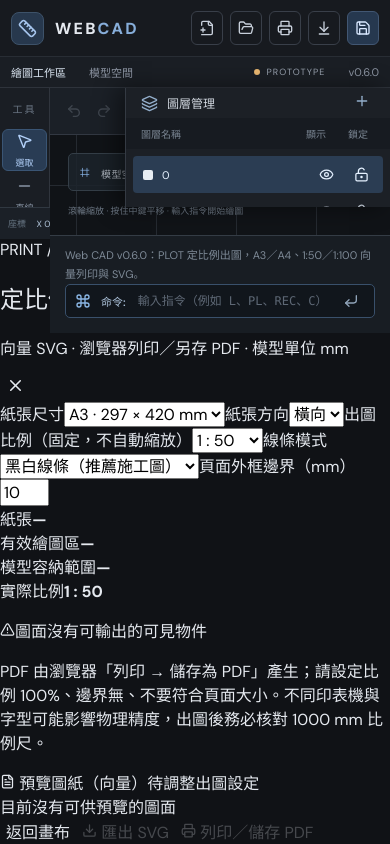
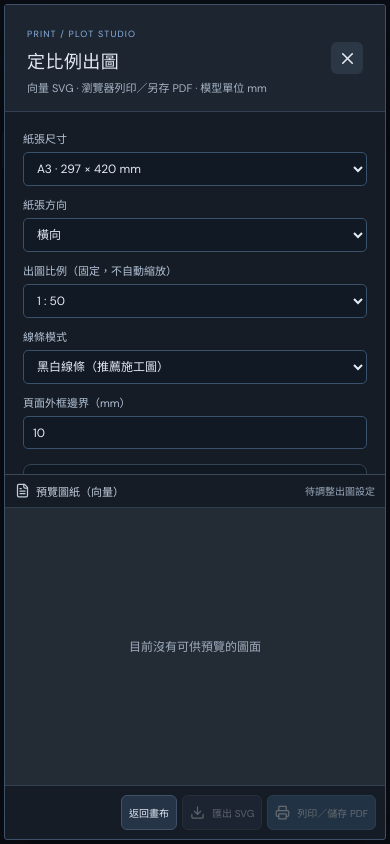
Before and after one commit to shinkureru/web-cad, a React (Vite) app: page / in a window 390 px wide. Both pictures are taken after a click on the button 285 px from the left and 28 px from the top of the page. Built offline with nearby package versions, Linux system fonts and the light colour scheme.

Commit message:
style: responsive plotting studio with clear physical paper controls and print safeguards

```diff
--- a/src/styles.css
+++ b/src/styles.css
@@ -78,3 +78,51 @@
 .exchange-report p{font-size:11px;line-height:1.7;color:#b9c9dc;margin:5px 0}
 .exchange-report p:not(:first-of-type){border-top:1px solid #ffffff16;padding-top:6px}
 @media(max-width:740px){.exchange-report{left:8px;bottom:8px;width:calc(100% - 16px);max-height:42%}.header-actions button{padding:0 7px}}
+
+/* v0.6.0 — physically-scaled vector plot studio */
+.plot-overlay{position:fixed;inset:0;z-index:60;background:#090d14d9;display:grid;place-items:center;padding:22px}
+.plot-dialog{width:min(1120px,98vw);height:min(790px,94vh);background:#161c25;color:#e3e9f2;border:1px solid #3e5168;
+  box-shadow:0 23px 90px #0009;border-radius:12px;overflow:hidden;display:flex;flex-direction:column}
+.plot-header{padding:16px 22px;display:flex;justify-content:space-between;align-items:center;
+  border-bottom:1px solid #334051;gap:18px;flex-shrink:0;background:#1c2530}
+.plot-eyebrow{font-size:9px;letter-spacing:.13em;color:#8db3e4}
+.plot-header h2{font-size:18px;margin:5px 0;letter-spacing:.025em}
+.plot-header p{color:#a8b5c5;margin:0;font-size:11px}
+.plot-header button{display:grid;place-items:center;width:32px;height:32px;border-radius:6px;background:#2c3745}
+.plot-header button:hover{background:#415268}
+.plot-content{flex:1;min-height:0;display:grid;grid-template-columns:296px minmax(0,1fr)}
+.plot-controls{overflow:auto;border-right:1px solid #334051;padding:18px;display:flex;flex-direction:column;gap:13px}
+.plot-controls label{font-size:11px;color:#b2c3d7;display:flex;flex-direction:column;gap:6px}
+.plot-controls select,.plot-controls input{min-height:33px;width:100%;background:#111924;color:#e4eaf2;border-radius:5px;
+  border:1px solid #3a516c;font-size:12px;padding:7px 9px;color-scheme:dark}
+.plot-controls select:focus-visible,.plot-controls input:focus-visible{outline:2px solid #8ab8e5}
+.plot-metrics{margin:5px 0 0;background:#101822;border:1px solid #334353;border-radius:8px;padding:12px;display:grid;gap:9px}
+.plot-metrics div{display:flex;justify-content:space-between;align-items:baseline;gap:8px;font-size:10px}
+.plot-metrics span{color:#98a8b9}.plot-metrics strong{color:#dce8f5;font-size:10px;font-weight:500;text-align:right}
+.plot-alert{display:flex;gap:7px;color:#ffd4a0;background:#4a332430;border:1px solid #896044;font-size:11px;line-height:1.6;padding:10px;margin:0;border-radius:6px}
+.plot-alert svg{flex-shrink:0}
+.plot-disclaimer{font-size:10px;line-height:1.65;color:#9aa8b9;border-top:1px solid #384353;margin:0;padding-top:12px}
+.plot-preview-pane{min-width:0;min-height:0;display:flex;flex-direction:column}
+.plot-preview-top{padding:12px 17px;display:flex;justify-content:space-between;align-items:center;gap:12px;
+  font-size:11px;color:#c0cddc;border-bottom:1px solid #303d4c;flex-shrink:0}
+.plot-preview-top span{display:flex;align-items:center;gap:6px}
+.plot-preview-top span:last-child{color:#97a9bd;font-size:10px}
+.plot-preview-board{flex:1;min-height:0;overflow:auto;background:#232b35;display:grid;place-items:center;padding:24px}
+.plot-svg{display:block;max-width:100%;max-height:100%;width:auto;height:auto;object-fit:contain;background:white;
+  box-shadow:0 6px 35px #0007;border:1px solid #c4c4c4}
+.plot-empty{padding:30px;color:#a0adbf;font-size:12px}
+.plot-footer{flex-shrink:0;display:flex;justify-content:flex-end;gap:8px;padding:13px 16px;border-top:1px solid #334051}
+.plot-footer button{min-height:35px;border:1px solid #415268;background:#253447;border-radius:6px;padding:0 12px;
+  display:flex;align-items:center;justify-content:center;gap:7px;font-size:11px}
+.plot-footer button:hover:not(:disabled){background:#354b63}
+.plot-footer button.plot-primary{background:#365e80;border-color:#537d9e;color:white}
+.plot-footer button:disabled{opacity:.34}
+@media(max-width:760px){
+  .plot-overlay{padding:4px}.plot-dialog{width:100%;height:100%;border-radius:3px;max-height:100dvh}
+  .plot-content{grid-template-columns:1fr;grid-template-rows:auto minmax(250px,1fr)}
+  .plot-controls{border-right:0;border-bottom:1px solid #3a495a;max-height:43vh;display:grid;grid-template-columns:repeat(2,minmax(0,1fr));gap:10px}
+  .plot-controls .plot-metrics,.plot-controls .plot-alert,.plot-controls .plot-disclaimer{grid-column:1/-1}
+  .plot-preview-board{padding:10px}.plot-footer{gap:5px;padding:9px}
+  .plot-footer button{font-size:10px;padding:0 7px}.plot-preview-top{padding:8px 10px}
+}
+@media(max-width:390px){.plot-controls{grid-template-columns:1fr}.plot-controls .plot-metrics{grid-column:1}}
```
